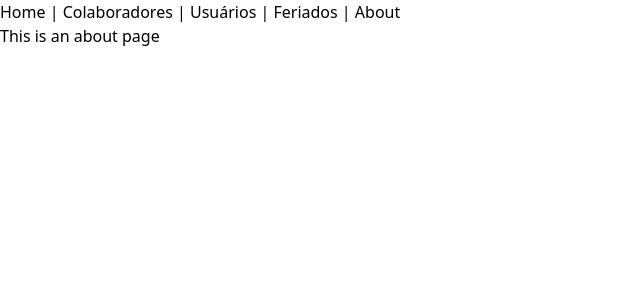
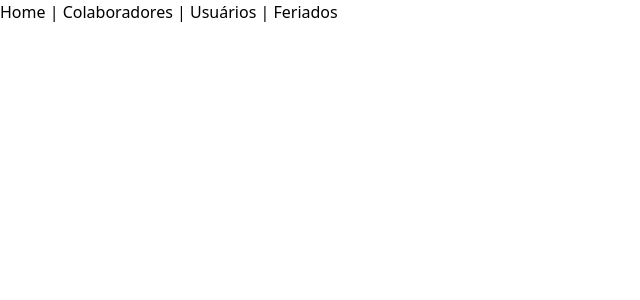
Before and after one commit to MatheusSGomes/registro-ponto, a Vue app in the folder frontend_vue/: page /about in a window 1280 px wide. Shown: the top 300 px of the page, without its empty margins (0-640 px from the left). Built offline with nearby package versions, Linux system fonts and the light colour scheme.

Commit message:
lazy load componentes

```diff
--- a/frontend_vue/src/App.vue
+++ b/frontend_vue/src/App.vue
@@ -4,8 +4,7 @@
       <router-link to="/">Home</router-link> |
       <router-link to="/colaboradores">Colaboradores</router-link> |
       <router-link to="/usuarios">Usuários</router-link> |
-      <router-link to="/feriados">Feriados</router-link> |
-      <router-link to="/about">About</router-link>
+      <router-link to="/feriados">Feriados</router-link>
     </nav>
     <router-view/>
   </div>
--- a/frontend_vue/src/router/index.js
+++ b/frontend_vue/src/router/index.js
@@ -1,17 +1,5 @@
 import { createRouter, createWebHistory } from 'vue-router'
 import HomeView from '../views/HomeView.vue'
-
-import ColaboradoresView  from '@/views/Colaboradores/ColaboradoresView.vue';
-import ColaboradoresListaView from '@/views/Colaboradores/ColaboradoresListaView.vue';
-import ColaboradoresFormularioView  from '@/views/Colaboradores/ColaboradoresFormularioView.vue';
-
-import UsuariosView  from '@/views/Usuarios/UsuariosView.vue';
-import UsuariosListaView from '@/views/Usuarios/UsuariosListaView.vue';
-import UsuariosFormularioView  from '@/views/Usuarios/UsuariosFormularioView.vue';
-
-import FeriadosView  from '@/views/Feriados/FeriadosView.vue';
-import FeriadosListaView from '@/views/Feriados/FeriadosListaView.vue';
-import FeriadosFormularioView  from '@/views/Feriados/FeriadosFormularioView.vue';
 
 const routes = [
   {
@@ -22,22 +10,22 @@ const routes = [
   {
     path: '/colaboradores',
     name: 'colaboradores',
-    component: ColaboradoresView,
+    component: () => import(/* webpackChunkName: "ColaboradoresView" */ '@/views/Colaboradores/ColaboradoresView.vue'),
     children: [
       {
         path: '',
         name: 'colaboradores.lista',
-        component: ColaboradoresListaView
+        component: () => import(/* webpackChunkName: "ColaboradoresListaView" */ '@/views/Colaboradores/ColaboradoresListaView.vue')
       },
       {
         path: 'inserir',
         name: 'colaboradores.inserir',
-        component: ColaboradoresFormularioView,
+        component: () => import(/* webpackChunkName: "ColaboradoresFormularioView" */ '@/views/Colaboradores/ColaboradoresFormularioView.vue'),
       },
       {
         path: 'alterar/:id',
         name: 'colaboradores.alterar',
-        component: ColaboradoresFormularioView,
+        component: () => import(/* webpackChunkName: "ColaboradoresFormularioView" */ '@/views/Colaboradores/ColaboradoresFormularioView.vue'),
         props: true
       },
     ]
@@ -45,22 +33,22 @@ const routes = [
   {
     path: '/usuarios',
     name: 'usuarios',
-    component: UsuariosView,
+    component: () => import(/* webpackChunkName: "UsuariosView" */ '@/views/Usuarios/UsuariosView.vue'),
     children: [
       {
         path: '',
         name: 'usuarios.lista',
-        component: UsuariosListaView
+        component: () => import(/* webpackChunkName: "UsuariosListaView" */ '@/views/Usuarios/UsuariosListaView.vue'),
       },
       {
         path: 'inserir',
         name: 'usuarios.inserir',
-        component: UsuariosFormularioView,
+        component: () => import(/* webpackChunkName: "UsuariosListaView" */ '@/views/Usuarios/UsuariosFormularioView.vue'),
       },
       {
         path: 'alterar/:id',
         name: 'usuarios.alterar',
-        component: UsuariosFormularioView,
+        component: () => import(/* webpackChunkName: "UsuariosListaView" */ '@/views/Usuarios/UsuariosFormularioView.vue'),
         props: true
       },
     ]
@@ -68,35 +56,26 @@ const routes = [
   {
     path: '/feriados',
     name: 'feriados',
-    component: FeriadosView,
+    component: () => import(/* webpackChunkName: "FeriadosView" */ '@/views/Feriados/FeriadosView.vue'),
     children: [
       {
         path: '',
         name: 'feriados.lista',
-        component: FeriadosListaView
+        component: () => import(/* webpackChunkName: "FeriadosListaView" */ '@/views/Feriados/FeriadosListaView.vue'),
       },
       {
         path: 'inserir',
         name: 'feriados.inserir',
-        component: FeriadosFormularioView,
+        component: () => import(/* webpackChunkName: "FeriadosFormularioView" */ '@/views/Feriados/FeriadosFormularioView.vue'),
       },
       {
         path: 'alterar/:id',
         name: 'feriados.alterar',
-        component: FeriadosFormularioView,
+        component: () => import(/* webpackChunkName: "FeriadosFormularioView" */ '@/views/Feriados/FeriadosFormularioView.vue'),
         props: true
       },
     ]
   },
-
-  {
-    path: '/about',
-    name: 'about',
-    // route level code-splitting
-    // this generates a separate chunk (about.[hash].js) for this route
-    // which is lazy-loaded when the route is visited.
-    component: () => import(/* webpackChunkName: "about" */ '../views/AboutView.vue')
-  }
 ]
 
 const router = createRouter({
--- a/frontend_vue/src/views/AboutView.vue
+++ /dev/null
@@ -1,17 +0,0 @@
-<template>
-  <div class="about">
-    <h1>This is an about page</h1>
-  </div>
-</template>
-
-<script>
-export default {
-  name: 'AboutView',
-  components: { },
-  data() {
-    return {
-
-    }
-  }
-}
-</script>
```
